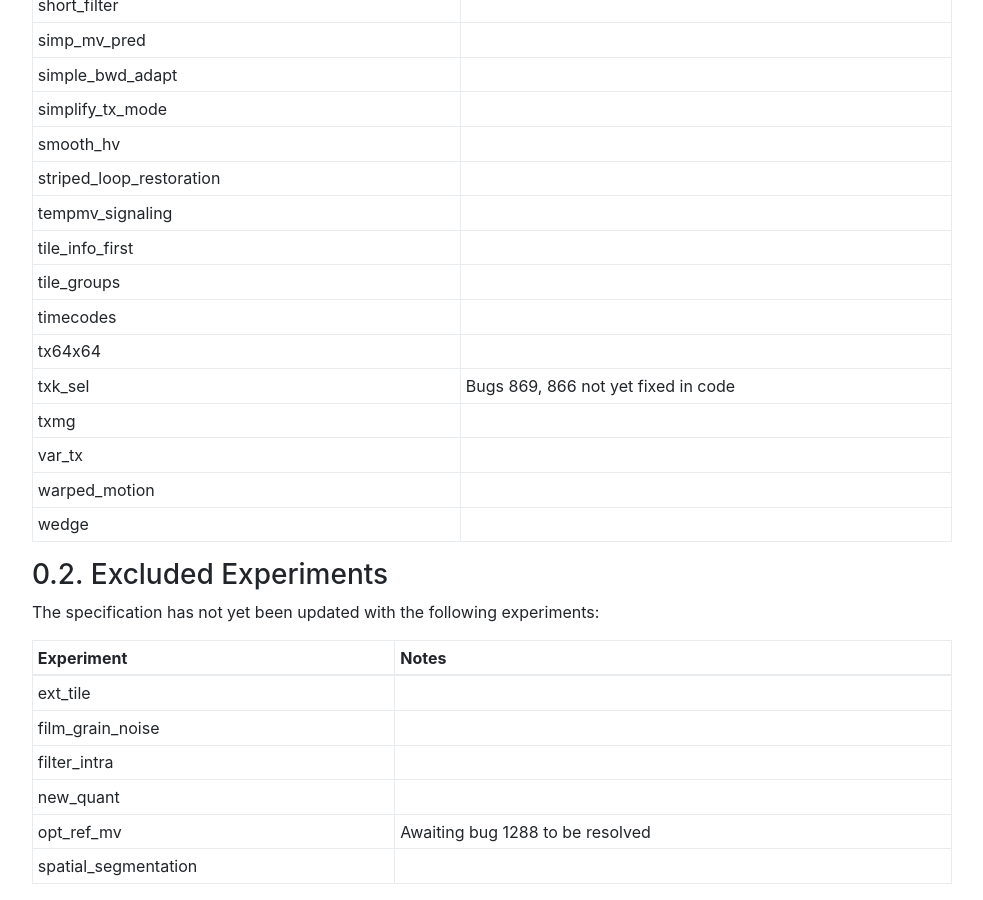
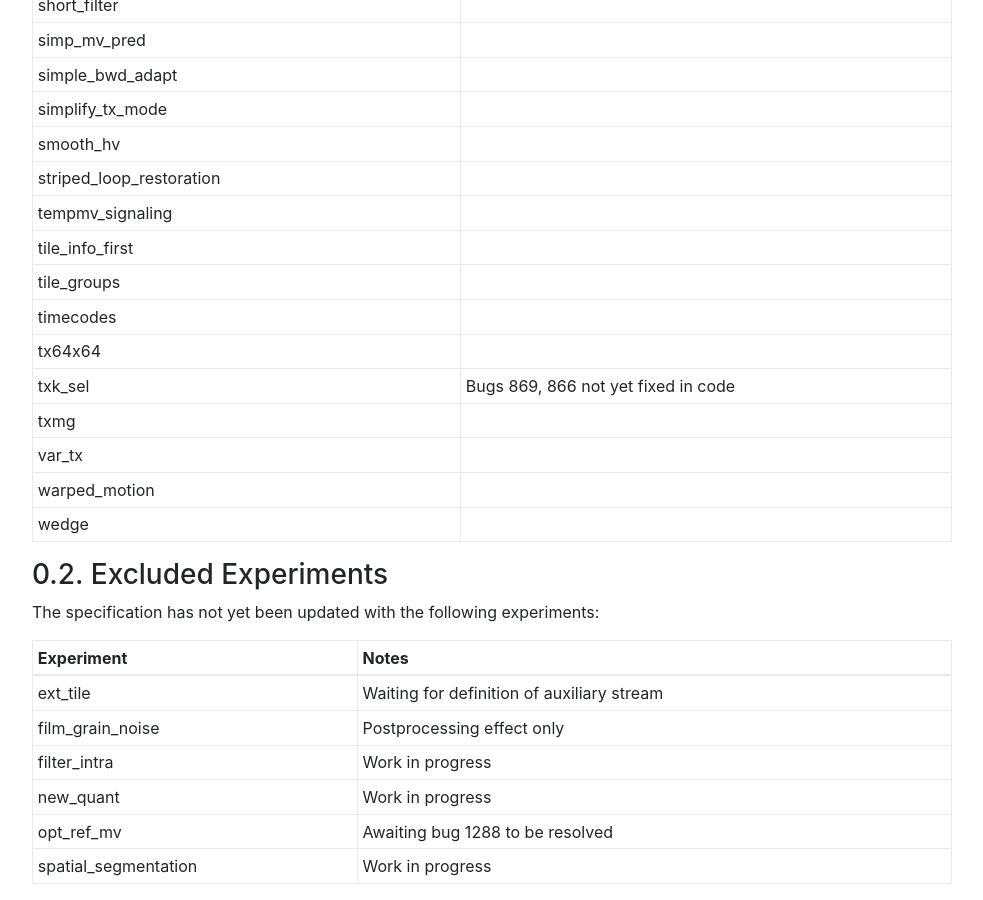
Before and after one commit to AOMediaCodec/av1-spec, a Jekyll site: the page built from annex.c.experiments.md, in a window 1280 px wide and 900 px high, scrolled down 3198 px. Shown: the whole window, without its empty margins (53-1036 px from the left). Built offline with Jekyll 4.4.1, drawn with Linux system fonts in a browser that asks for light colours; nearby versions of some CDN libraries; our own code applies the rules of GitHub Pages for plain Markdown files.

Commit message:
Add comments on outstanding experiments

```diff
--- a/annex.c.experiments.md
+++ b/annex.c.experiments.md
@@ -121,10 +121,10 @@ The specification has not yet been updated with the following experiments:
 
 | Experiment                    | Notes
 | ----------------------------- | ---------------------------
-| ext_tile                      |
-| film_grain_noise              |
-| filter_intra                  |
-| new_quant                     |
+| ext_tile                      | Waiting for definition of auxiliary stream
+| film_grain_noise              | Postprocessing effect only
+| filter_intra                  | Work in progress
+| new_quant                     | Work in progress
 | opt_ref_mv                    | Awaiting bug 1288 to be resolved
-| spatial_segmentation          |
+| spatial_segmentation          | Work in progress
 {:.table .table-sm .table-bordered }
```
